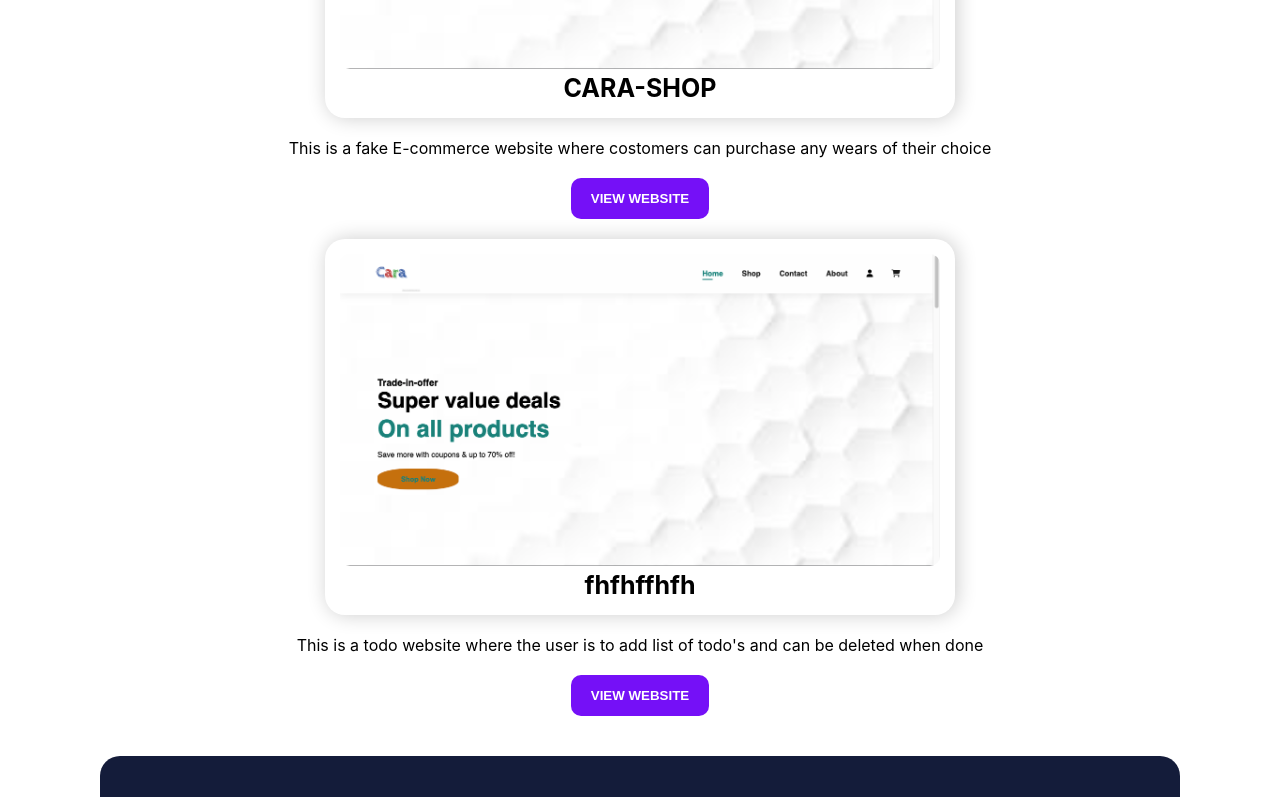
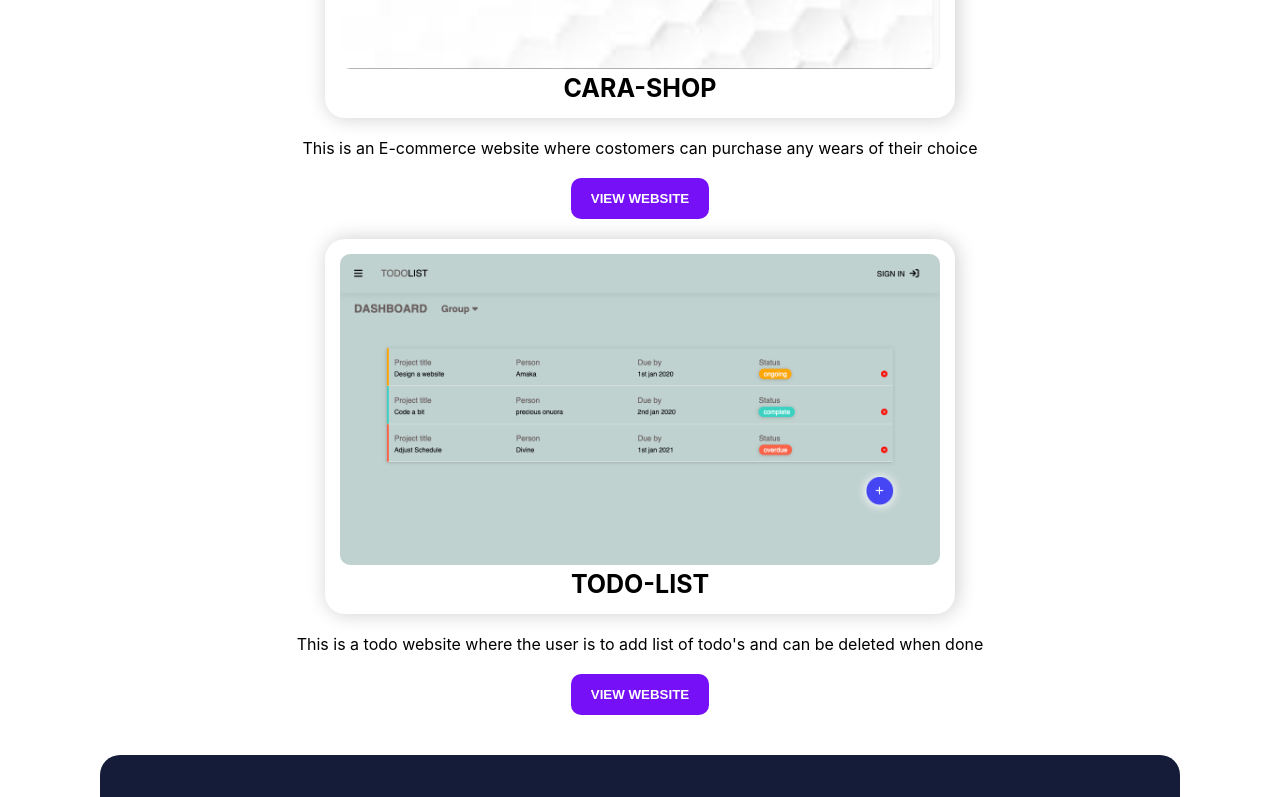
Before and after one commit to divywealth/my-portfolo, a React (Create React App) app: page /services in a window 1280 px wide. Shown: the part 510-1307 px from the top of the page. Built offline with nearby package versions, Linux system fonts and the light colour scheme.

Commit message:
added the Todolist

```diff
--- a/src/Pages/HomePage.js
+++ b/src/Pages/HomePage.js
@@ -4,6 +4,7 @@ import developer from '../assets/developer.jpg'
 import github from '../assets/github.jpg'
 import carashop from '../assets/cara-shop.jpg'
 import bitbucket from '../assets/bitbucket.jpeg'
+import Todolist from '../assets/Todo-List.jpg'
 import NavBar from '../components/NavBar';
 import BottomBar from '../components/BottomBar/BottomBar';
 
@@ -20,9 +21,9 @@ function HomePage() {
             description: "This is a fake E-commerce website where costomers can purchase any wears of their choice"
         },
         {
-            title: "fhfhffhfh",
-            pic: carashop,
-            Link: "https://cara-shop.herokuapp.com/#/",
+            title: "TODO-LIST",
+            pic: Todolist,
+            Link: "https://divy-todo.netlify.app",
             linkImg: bit,
             description: "This is a todo website where the user is to add list of todo's and can be deleted when done"
         },
--- a/src/Pages/Services.js
+++ b/src/Pages/Services.js
@@ -4,6 +4,7 @@ import Project from "../components/Project";
 import NavBar from '../components/NavBar';
 import BottomBar from '../components/BottomBar/BottomBar';
 import carashop from '../assets/cara-shop.jpg'
+import Todolist from '../assets/Todo-List.jpg'
 
 function Services() {
     const git = github
@@ -14,12 +15,12 @@ function Services() {
             pic: carashop,
             Link: "https://cara-shop.herokuapp.com/#/",
             linkImg: git,
-            description: "This is a fake E-commerce website where costomers can purchase any wears of their choice"
+            description: "This is an E-commerce website where costomers can purchase any wears of their choice"
         },
         {
-            title: "fhfhffhfh",
-            pic: carashop,
-            Link: "https://cara-shop.herokuapp.com/#/",
+            title: "TODO-LIST",
+            pic: Todolist,
+            Link: "https://divy-todo.netlify.app",
             linkImg: bit,
             description: "This is a todo website where the user is to add list of todo's and can be deleted when done"
         }
```
Also changed, not shown: src/assets/Todo-List.jpg (added).
